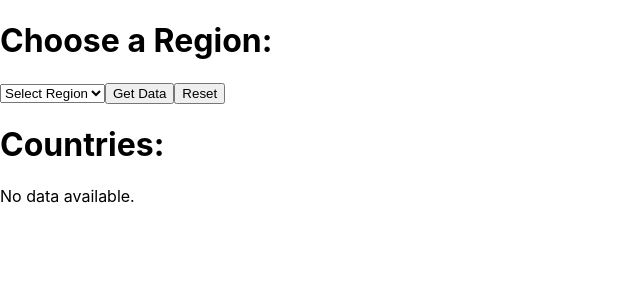
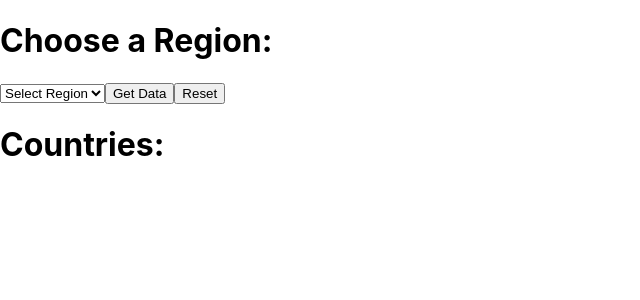
Before and after one commit to Milton3000/countryflags, a React (Create React App) app: page / in a window 1280 px wide. Shown: the top 300 px of the page, without its empty margins (0-640 px from the left). Built offline with nearby package versions, Linux system fonts and the light colour scheme.

Commit message:
Extra changes visibility

```diff
--- a/src/App.js
+++ b/src/App.js
@@ -6,7 +6,6 @@ function App() {
   return (
     <div className="App">
       <Regions />
-      <CountryList />
     </div>
   );
 }
--- a/src/components/CountryList.jsx
+++ b/src/components/CountryList.jsx
@@ -1,17 +1,13 @@
-
 
 import React from "react";
 
 const CountryList = ({ regionData }) => {
-  if (!regionData || !Array.isArray(regionData)) {
-    return <p>No data available.</p>;
-  }
 
   return (
     <div>
       <h1> Countries: </h1>
       <ul>
-        {regionData.map((country, index) => (
+        {regionData && regionData.map((country, index) => (
           <li key={index}>
             {country.name?.common} - {country.capital} - Population:{" "}
             {country.population}
```
